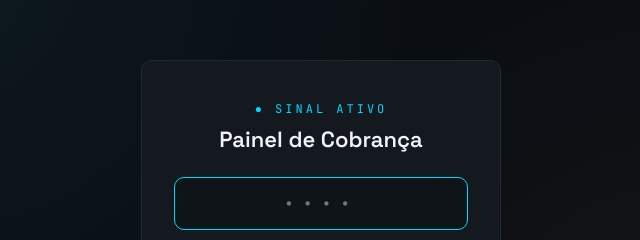
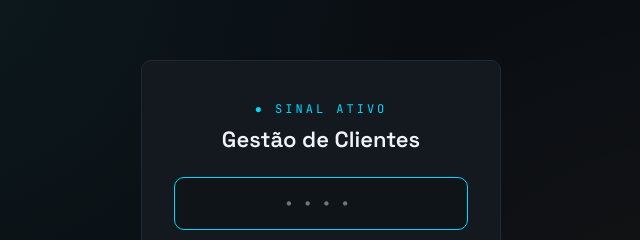
Before and after one commit to mpsf100913/Gestor, a website: page index.html in a window 1280 px wide. Shown: the part 192-432 px from the top of the page, 319-959 px from the left. Drawn offline with Linux system fonts and the light colour scheme; files that its build step writes are made by us from their sources; files whose address does not match are found by name.

Commit message:
Update index.html

```diff
--- a/index.html
+++ b/index.html
@@ -13,7 +13,7 @@
 <div class="login-wrap">
   <div class="login-card">
     <div class="login-signal">● SINAL ATIVO</div>
-    <h1>Painel de Cobrança</h1>
+    <h1>Gestão de Clientes</h1>
     <input type="password" id="pinInput" class="pin-input" maxlength="8" placeholder="••••" inputmode="numeric" autofocus>
     <button class="btn btn-primary" id="btnEntrar">Entrar</button>
     <div class="error-msg" id="loginError"></div>
```
